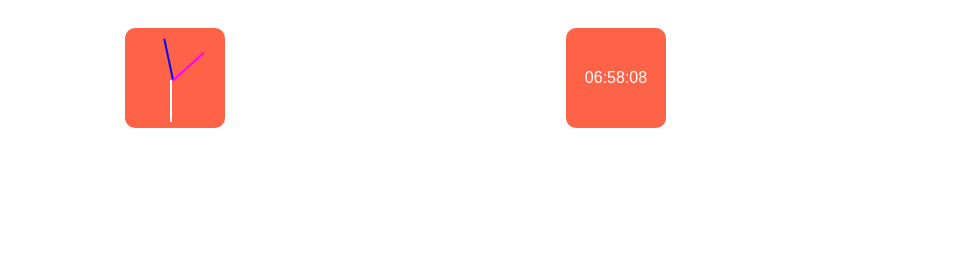
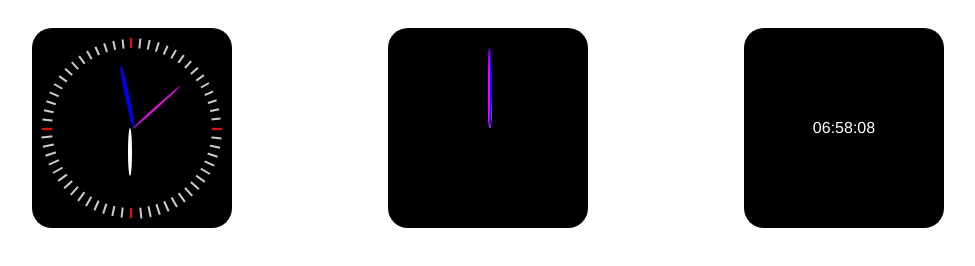
Before and after one commit to ArianZargaran/Apple_Watch-Face_concept, a plain HTML site: page index.html in a window 1280 px wide. Shown: the whole page, without its empty margins (74-1049 px from the left). Drawn offline with Linux system fonts and the light colour scheme.

Commit message:
dials included

```diff
--- a/css/main.scss
+++ b/css/main.scss
@@ -1,42 +1,89 @@
-@charset "UTF-8";
+* {box-sizing: border-box; }
+
 body {
-  display: flex;
-  justify-content: space-around;
-  padding: 20px;
-  font-family: Arial, sans-serif;
+ display: flex;
+ justify-content: space-around;
+ flex-wrap: wrap;
+ padding: 20px;
+ font-family: "San Francisco Display", "Helvetica Neue", Helvetica, Arial, sans-serif;
 }
 
 .clock {
+  position: relative;
   display: flex;
+  min-width: 200px;
   justify-content: center;
-  width: 100px;
-  height: 100px;
+  align-items: center;
+  height: 200px;
   color: rgba(255,255,255, 0.8);
   border-radius: 10%;
-  background-color: tomato;
+  background-color: rgb(0,0,0);
+ }
+
+.dials {
+ height: 90%;
+ width: 90%;
+ border-radius: 100%;
+ position: absolute;
 }
+
+.dial {
+  position: absolute;
+  width: 100%;
+  border: 1px solid #ccc;
+  top: 50%;
+}
+
+.one {border: 1px solid #fff;}
+.two {transform: rotate(1*6deg)}
+.three {transform: rotate(2*6deg)}
+.four {transform: rotate(3*6deg)}
+.five {transform: rotate(4*6deg)}
+.six {transform: rotate(5*6deg)}
+.seven {transform: rotate(6*6deg)}
+.eight {transform: rotate(7*6deg)}
+.nine {transform: rotate(8*6deg)}
+.ten {transform: rotate(9*6deg)}
+.eleven {transform: rotate(10*6deg)}
+.twelve {transform: rotate(11*6deg)}
+.thirteen {transform: rotate(12*6deg)}
+.fourteen {transform: rotate(13*6deg)}
+.fifteen {transform: rotate(14*6deg)}
+.sixteen {border: 1px solid red;}
+
+
+.face {
+ height: 80%;
+ width: 80%;
+ border-radius: 100%;
+ position: absolute;
+ z-index: 1;
+ background-color: rgb(0,0,0);
+ }
 
 .hand {
   border: 1px solid;
-  width: 0;
+  width: 1px;
   height: 40%;
-  position: relative;
   top: 10%;
+  left: 50%;
+  position: absolute;
   transform-origin: 0 100%;
+  border-radius: 100%;
 }
 
 .hours-hand {
-  border: 1px solid #fff;
+  height: 30%;
+  top: 20%;
+  border: 2px solid #fff;
 }
 
 .minutes-hand {
-  border-color: blue;
-  right: 2px;
+  border: 2px solid blue;
 }
 
 .seconds-hand {
   border-color: fuchsia;
-  right: 4px;
 }
 
 .digital_clock  {
--- a/index.html
+++ b/index.html
@@ -6,12 +6,43 @@
 </head>
 <body>
   <div class="clock analog_clock">
+   <div class="dials">
+     <div class="dial one"></div>
+     <div class="dial two"></div>
+     <div class="dial three"></div>
+     <div class="dial four"></div>
+     <div class="dial five"></div>
+     <div class="dial six"></div>
+     <div class="dial seven"></div>
+     <div class="dial eight"></div>
+     <div class="dial nine"></div>
+     <div class="dial ten"></div>
+     <div class="dial eleven"></div>
+     <div class="dial twelve"></div>
+     <div class="dial thirteen"></div>
+     <div class="dial fourteen"></div>
+     <div class="dial fifteen"></div>
+     <div class="dial sixteen"></div>
+    </div>
+
+    <div class="face">
+      <div class="hand hours-hand"></div>
+      <div class="hand minutes-hand"></div>
+      <div class="hand seconds-hand"></div>
+    </div>
+   </div>
+  </div>
+
+  <div class="clock digi_analog">
+    <div class="dials"></div>
     <div class="hand hours-hand"></div>
     <div class="hand minutes-hand"></div>
     <div class="hand seconds-hand"></div>
   </div>
 
-  <div class="clock digital_clock"></div>
+
+  <div class="clock digital_clock">
+  </div>
 
   <script src="js/main.js"></script>
 </body>
--- a/js/main.js
+++ b/js/main.js
@@ -1,7 +1,13 @@
-const secondsHand = document.querySelector('.seconds-hand')
-const minutesHand = document.querySelector('.minutes-hand')
-const hoursHand = document.querySelector('.hours-hand')
-const digitalClock = document.querySelector('.digital_clock')
+let getDials = document.querySelector(".dials")
+let cloneDials = getDials.cloneNode(true)
+cloneDials.style.transform = "rotate(90deg)";
+let printClone = document.querySelector(".analog_clock").appendChild(cloneDials)
+
+const secondsHand = document.querySelector(".seconds-hand");
+const minutesHand = document.querySelector(".minutes-hand");
+const hoursHand = document.querySelector(".hours-hand");
+
+const digitalClock = document.querySelector(".digital_clock")
 
 function analogClock() {
  const now = new Date()
```
Also changed, not shown: css/main.css, 1 other file.
